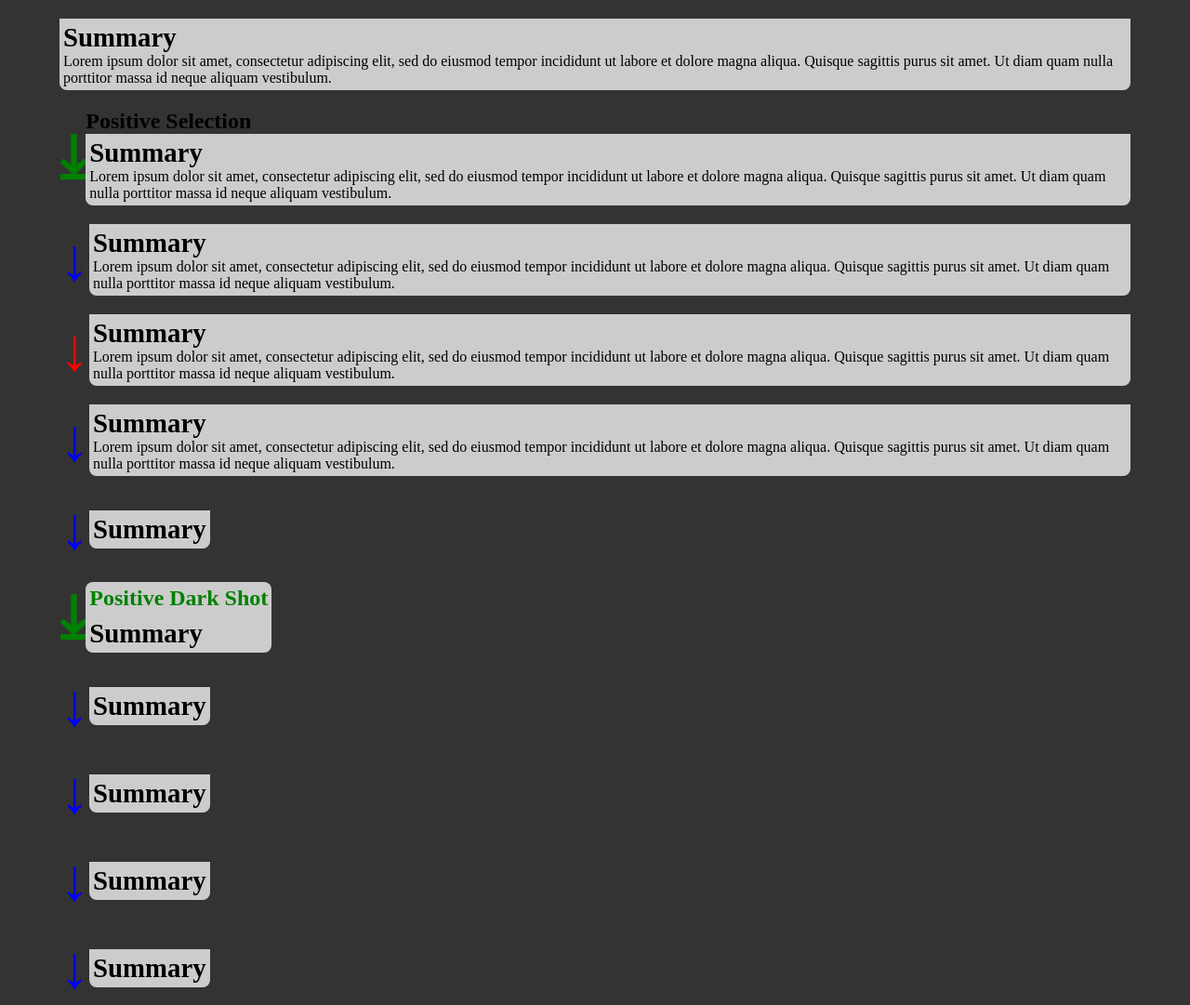
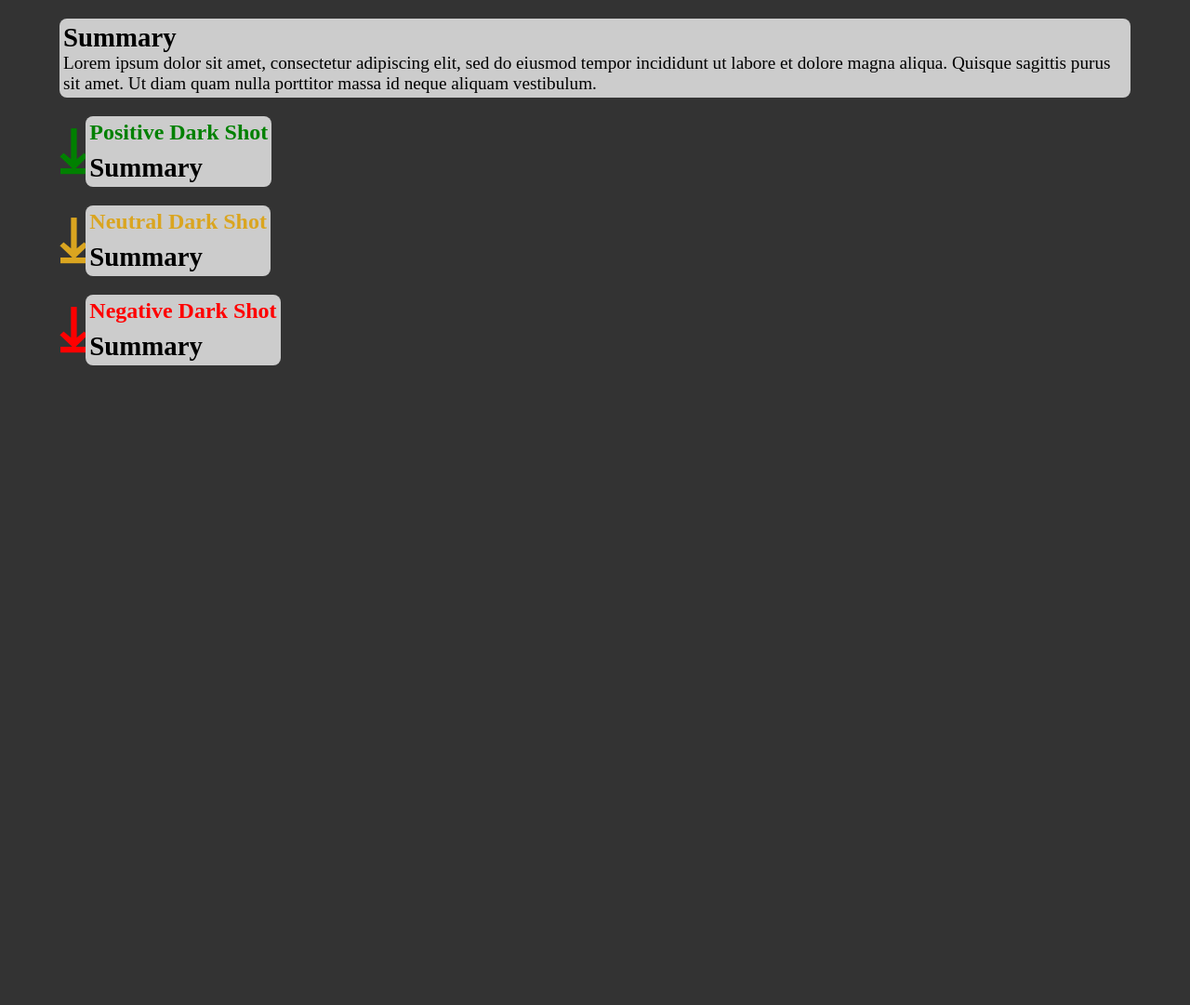
Before and after one commit to SIUE-CougarTeam/eHacks_Project, a plain HTML site: page timeline_overview/timeline_overview.html in a window 1280 px wide. Shown: the whole page at 93% size. After the commit the page ends 800 px from the top, so only its background shows below. Drawn offline with Linux system fonts and the light colour scheme.

Commit message:
Changed layout to give each kind of shot in the dark a type heading in the HTML.

```diff
--- a/timeline_overview/timeline_overview.css
+++ b/timeline_overview/timeline_overview.css
@@ -32,7 +32,7 @@ body {
 .timelink {
     font-size: 64px;
     font-weight: bold;
-    color: blue;
+    color: yellow;
     /* padding: 16px; */
 }
 
@@ -40,12 +40,17 @@ body {
     background-color: #CCC;
     padding: var(--event-padding);
     border-radius: 8px 8px 0 0;
+    max-width: fit-content;
 }
 
 .event-info {
     background-color: var(--event-background-color);
     border-radius: 0 0 8px 8px;
     padding: var(--event-padding);
+}
+
+.event-info[open] {
+    border-radius: 0 8px 8px;
 }
 
 .event-summary {
@@ -57,6 +62,11 @@ body {
 
 .event-description {
     /* background-color: yellow; */
+    font-size: 1.2rem;
+}
+
+.root {
+    border-radius: 8px;
 }
 
 .positive {
@@ -64,7 +74,7 @@ body {
 }
 
 .neutral {
-    color: blue;
+    color: goldenrod;
 }
 
 .negative {
--- a/timeline_overview/timeline_overview.html
+++ b/timeline_overview/timeline_overview.html
@@ -8,50 +8,9 @@
     </head>
     <body>
         <main class="timeline">
-            <section class="event root">
-                    <div class="timelink"></div>
-                <section class="event-info">
-                    <h2 class="event-summary">Summary</h2>
+            <section class="event-info root">
+                <h1 class="event-summary">Summary</h1>
                 <p class="event-description">Lorem ipsum dolor sit amet, consectetur adipiscing elit, sed do eiusmod tempor incididunt ut labore et dolore magna aliqua. Quisque sagittis purus sit amet. Ut diam quam nulla porttitor massa id neque aliquam vestibulum.</p>
-                </section>
-            </section>
-            <section class="event">
-                <div class="timelink positive">&DownArrowBar;</div>
-                <section class="outcome">
-                    <h2>Positive Selection</h2>
-                    <section class="event-info">
-                        <h2 class="event-summary">Summary</h2>
-                        <p class="event-description">Lorem ipsum dolor sit amet, consectetur adipiscing elit, sed do eiusmod tempor incididunt ut labore et dolore magna aliqua. Quisque sagittis purus sit amet. Ut diam quam nulla porttitor massa id neque aliquam vestibulum.</p>
-                    </section>
-                </section>
-            </section>
-            <section class="event">
-                <div class="timelink neutral">&darr;</div>
-                <section class="event-info">
-                    <h2 class="event-summary">Summary</h2>
-                    <p class="event-description">Lorem ipsum dolor sit amet, consectetur adipiscing elit, sed do eiusmod tempor incididunt ut labore et dolore magna aliqua. Quisque sagittis purus sit amet. Ut diam quam nulla porttitor massa id neque aliquam vestibulum.</p>
-                </section>
-            </section>
-            <section class="event">
-                <div class="timelink negative">&darr;</div>
-                <section class="event-info">
-                    <h2 class="event-summary">Summary</h2>
-                    <p class="event-description">Lorem ipsum dolor sit amet, consectetur adipiscing elit, sed do eiusmod tempor incididunt ut labore et dolore magna aliqua. Quisque sagittis purus sit amet. Ut diam quam nulla porttitor massa id neque aliquam vestibulum.</p>
-                </section>
-            </section>
-            <section class="event">
-                <div class="timelink">&darr;</div>
-                <section class="event-info">
-                    <h2 class="event-summary">Summary</h2>
-                    <p class="event-description">Lorem ipsum dolor sit amet, consectetur adipiscing elit, sed do eiusmod tempor incididunt ut labore et dolore magna aliqua. Quisque sagittis purus sit amet. Ut diam quam nulla porttitor massa id neque aliquam vestibulum.</p>
-                </section>
-            </section>
-            <section class="event">
-                <div class="timelink">&darr;</div>
-                <details class="event-info">
-                    <summary class="event-summary">Summary</summary>
-                    <p class="event-description">Lorem ipsum dolor sit amet, consectetur adipiscing elit, sed do eiusmod tempor incididunt ut labore et dolore magna aliqua. Quisque sagittis purus sit amet. Ut diam quam nulla porttitor massa id neque aliquam vestibulum.</p>
-                </section>
             </section>
             <section class="event">
                 <div class="timelink positive">&DownArrowBar;</div>
@@ -64,31 +23,23 @@
                 </section>
             </section>
             <section class="event">
-                <div class="timelink">&darr;</div>
+                <div class="timelink neutral">&DownArrowBar;</div>
+                <section class="outcome">
+                    <h2 class="selection-type neutral">Neutral Dark Shot</h2>
                     <details class="event-info">
                         <summary class="event-summary">Summary</summary>
                         <p class="event-description">Lorem ipsum dolor sit amet, consectetur adipiscing elit, sed do eiusmod tempor incididunt ut labore et dolore magna aliqua. Quisque sagittis purus sit amet. Ut diam quam nulla porttitor massa id neque aliquam vestibulum.</p>
+                    </details>
                 </section>
             </section>
             <section class="event">
-                <div class="timelink">&darr;</div>
+                <div class="timelink negative">&DownArrowBar;</div>
+                <section class="outcome">
+                    <h2 class="selection-type negative">Negative Dark Shot</h2>
                     <details class="event-info">
                         <summary class="event-summary">Summary</summary>
                         <p class="event-description">Lorem ipsum dolor sit amet, consectetur adipiscing elit, sed do eiusmod tempor incididunt ut labore et dolore magna aliqua. Quisque sagittis purus sit amet. Ut diam quam nulla porttitor massa id neque aliquam vestibulum.</p>
-                </section>
-            </section>
-            <section class="event">
-                <div class="timelink">&darr;</div>
-                <details class="event-info">
-                    <summary class="event-summary">Summary</summary>
-                    <p class="event-description">Lorem ipsum dolor sit amet, consectetur adipiscing elit, sed do eiusmod tempor incididunt ut labore et dolore magna aliqua. Quisque sagittis purus sit amet. Ut diam quam nulla porttitor massa id neque aliquam vestibulum.</p>
-                </section>
-            </section>
-            <section class="event">
-                <div class="timelink">&darr;</div>
-                <details class="event-info">
-                    <summary class="event-summary">Summary</summary>
-                    <p class="event-description">Lorem ipsum dolor sit amet, consectetur adipiscing elit, sed do eiusmod tempor incididunt ut labore et dolore magna aliqua. Quisque sagittis purus sit amet. Ut diam quam nulla porttitor massa id neque aliquam vestibulum.</p>
+                    </details>
                 </section>
             </section>
         </main>
```
Lines whose indentation alone changed are shown as unchanged.
